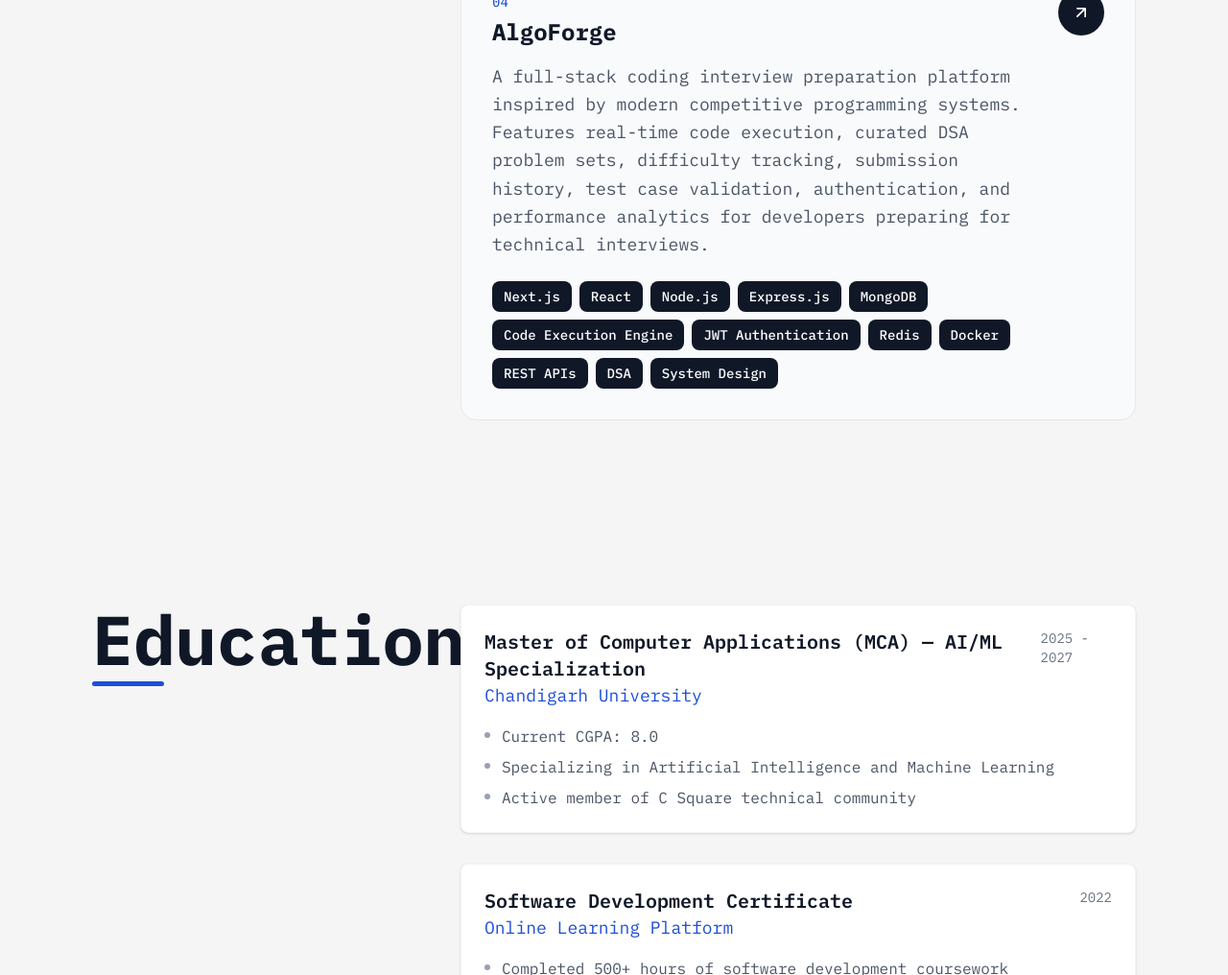
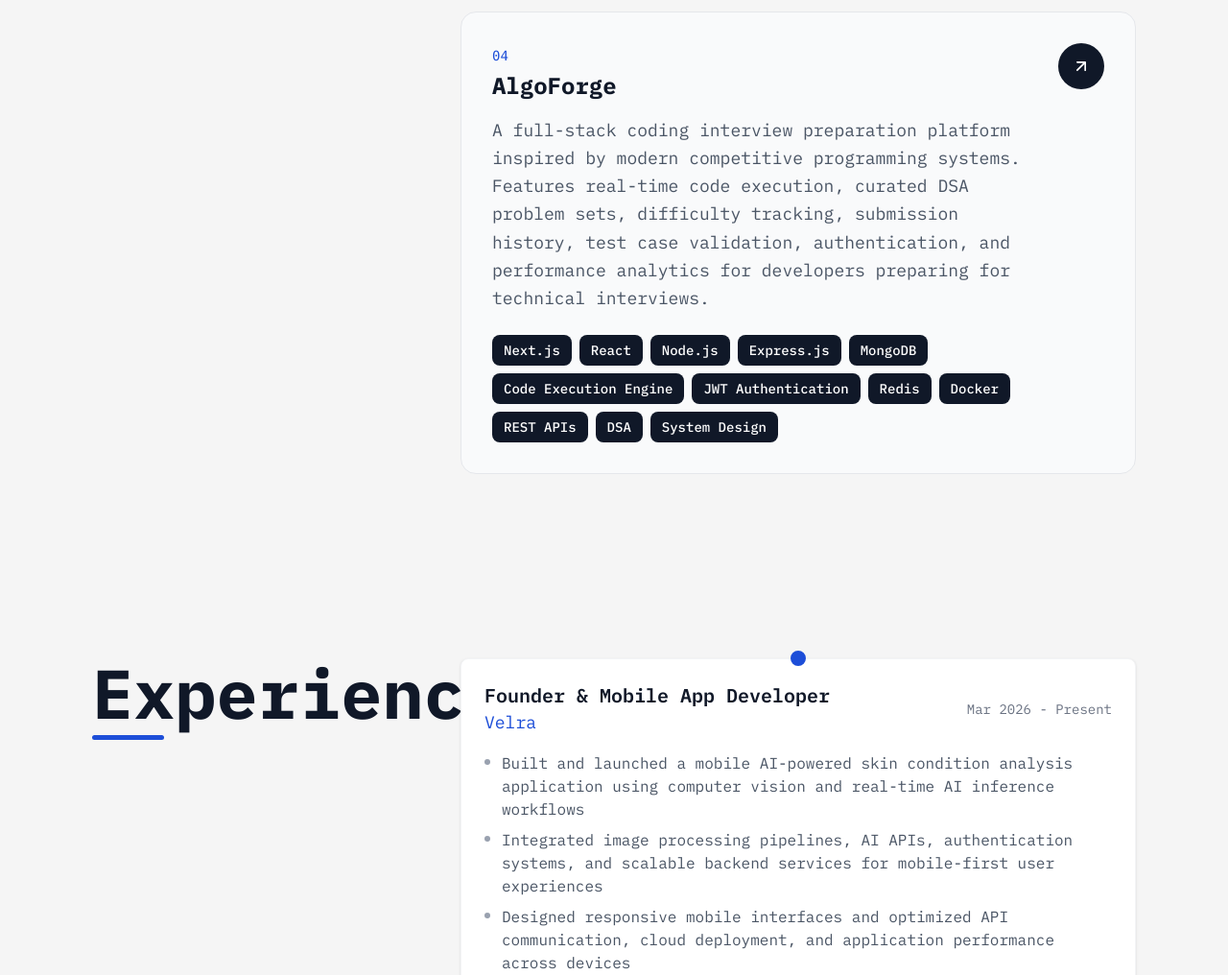
Before and after one commit to anu-ship-it/devportfolio, an Astro site: page / in a window 1280 px wide. Shown: the part 2640-3656 px from the top of the page at 96% size. Built offline with nearby package versions, Linux system fonts and the light colour scheme; Astro itself is replaced by a stand-in of ours.

```diff
--- a/src/components/About.astro
+++ b/src/components/About.astro
@@ -12,7 +12,7 @@
           About Me
         </h2>
         <div
-          class="w-[75px] h-[5px] mt-2 rounded-full"
+          class="w-18.75 h-1.25 mt-2 rounded-full"
           style={`background-color: ${siteConfig.accentColor}`}
         >
         </div>
--- a/src/components/Experience.astro
+++ b/src/components/Experience.astro
@@ -1,54 +1,68 @@
 ---
 import { siteConfig } from "../config";
-const hasEducation = siteConfig.education && siteConfig.education.length > 0;
+const hasExperience = siteConfig.experience && siteConfig.experience.length > 0;
 ---
 
 {
-  hasEducation && (
-    <section id="education" class="p-8 sm:p-12 md:p-16 lg:p-24">
+  hasExperience && (
+    <section id="experience" class="p-8 sm:p-12 md:p-16 lg:p-24">
       <div>
         <div class="grid grid-cols-1 lg:grid-cols-12 gap-8 lg:gap-16 items-start">
           <div class="lg:col-span-4">
             <h2 class="text-3xl sm:text-4xl md:text-5xl xl:text-7xl font-bold text-gray-900">
-              Education
+              Experience
             </h2>
             <div
-              class="w-[75px] h-[5px] mt-2 rounded-full"
+              class="w-18.75 h-1.25 mt-2 rounded-full"
               style={`background-color: ${siteConfig.accentColor}`}
             />
           </div>
 
           <div class="lg:col-span-8">
-            <div class="space-y-8">
-              {siteConfig.education.map((edu) => (
+            <div class="relative">
+              {siteConfig.experience.map((exp, index) => (
+                <div class="relative mb-12 last:mb-0">
+                  {/* Timeline dot at top of card */}
+                  <div
+                    class="absolute left-1/2 -top-2 w-4 h-4 bg-white border-2 rounded-full -translate-x-1/2 z-20 transition-all duration-300"
+                    style={`border-color: ${siteConfig.accentColor}; background-color: ${siteConfig.accentColor}`}
+                  />
+
+                  {/* Connecting line below card */}
+                  {index < siteConfig.experience.length - 1 && (
+                    <div class="absolute left-1/2 bottom-0 w-0.5 h-12 bg-gray-300 -translate-x-1/2 translate-y-full z-10" />
+                  )}
+
+                  {/* Experience card */}
                   <div class="bg-white rounded-lg shadow-sm border border-gray-100 p-4 sm:p-5 md:p-6 hover:shadow-md transition-shadow duration-300">
-                  <div class="flex flex-col sm:flex-row sm:items-start sm:justify-between mb-4">
+                    <div class="flex flex-col sm:flex-row sm:items-center sm:justify-between mb-4">
                       <div>
                         <h3 class="text-lg sm:text-xl font-semibold text-gray-900">
-                        {edu.degree}
+                          {exp.title}
                         </h3>
                         <p
                           class="text-base sm:text-lg"
                           style={`color: ${siteConfig.accentColor}`}
                         >
-                        {edu.school}
+                          {exp.company}
                         </p>
                       </div>
                       <span class="text-xs sm:text-sm text-gray-500 mt-2 sm:mt-0">
-                      {edu.dateRange}
+                        {exp.dateRange}
                       </span>
                     </div>
 
                     <ul class="space-y-2">
-                    {edu.achievements.map((achievement) => (
+                      {exp.bullets.map((bullet) => (
                         <li class="flex items-start">
                           <span class="inline-block w-1.5 h-1.5 rounded-full bg-gray-400 mt-2 mr-3 shrink-0" />
                           <span class="text-sm sm:text-base text-gray-600">
-                          {achievement}
+                            {bullet}
                           </span>
                         </li>
                       ))}
                     </ul>
+                  </div>
                 </div>
               ))}
             </div>
--- a/src/config.ts
+++ b/src/config.ts
@@ -20,7 +20,8 @@
         "Node.js",
         "Python",
         "AWS",
-        "Docker"
+        "Docker",
+        "n8n"
     ],
 
     projects: [
```
Lines whose indentation alone changed are shown as unchanged.
